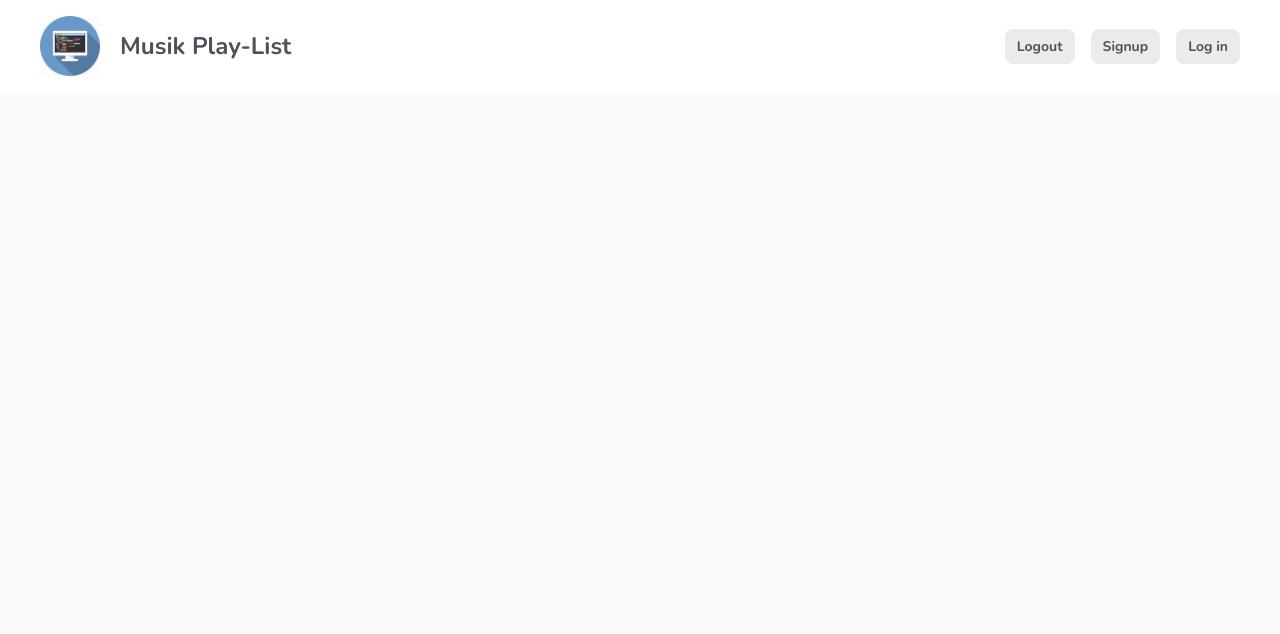
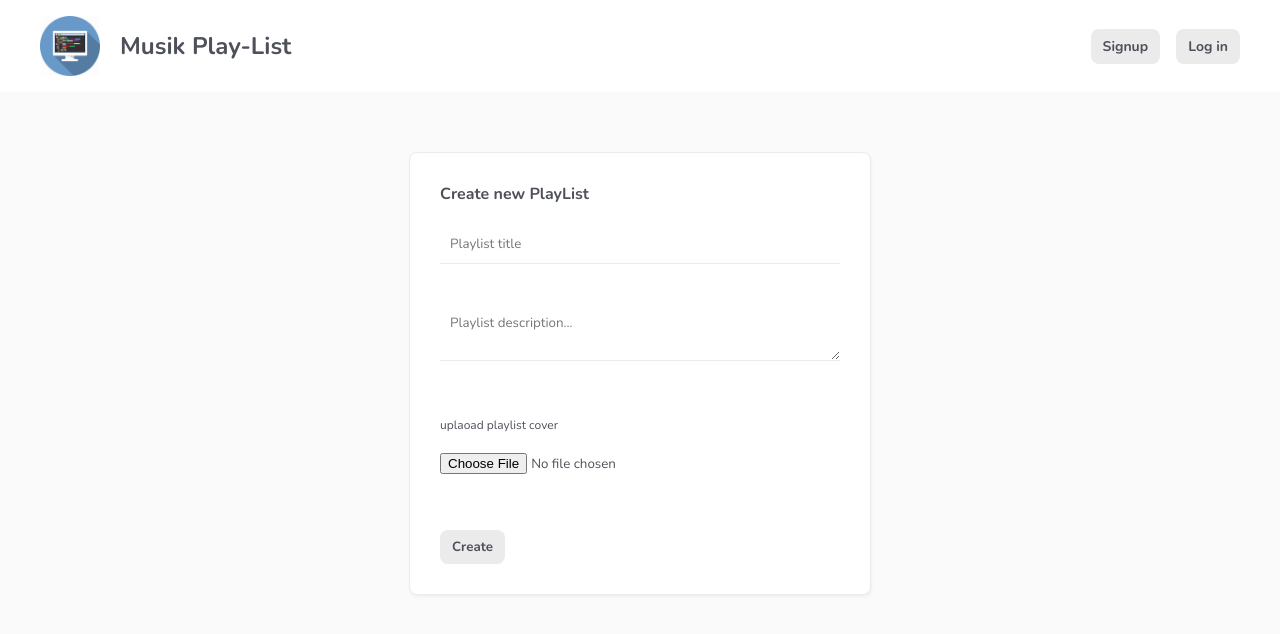
Before and after one commit to Bassam-Z/Musik-Playlists-Vue.js-Firbase, a Vue app: page /playlistes/create in a window 1280 px wide. Shown: the top 634 px of the page. Built offline with nearby package versions, Linux system fonts and the light colour scheme; no server answers.

Commit message:
Create Play List View mit logic und Style

```diff
--- a/src/components/Navbar.vue
+++ b/src/components/Navbar.vue
@@ -4,16 +4,44 @@
         <img src="../assets/favicon.png" alt="">
         <h1><router-link :to="{name: 'Home'}">Musik Play-List</router-link></h1>
         <div class="links">
-            <button>Logout</button>
-            <router-link class="btn" :to="{name: 'Signup'}">Signup</router-link>
-            <router-link class="btn" :to="{name: 'Login'}">Log in</router-link>
+            <div v-if="user">
+                <button @click="handelClick" >Logout</button>
+            </div>
+            <div v-else>
+                <router-link class="btn" :to="{name: 'Signup'}">Signup</router-link>
+                <router-link class="btn" :to="{name: 'Login'}">Log in</router-link>
+            </div>
         </div>
     </nav>
   </div>
 </template>
 
 <script>
+import { useRouter } from 'vue-router';
+import useLogout from '@/composables/useLogout';
+import getUser from '@/composables/getUser';
+
 export default {
+    setup(){
+        const {error, logout} = useLogout();
+
+        const router = useRouter()
+
+        //User Data Aufreuf
+        const { user } = getUser();
+
+        const handelClick = async () => {
+            await logout()
+            if(!error.value){
+                // context.emit('logout')
+                console.log('user logged out')
+                router.push({ name: 'Login'})
+            }
+        }
+
+        return {error, handelClick, user}
+
+    }
 
 }
 </script>
--- a/src/router/index.js
+++ b/src/router/index.js
@@ -2,22 +2,50 @@ import { createRouter, createWebHistory } from 'vue-router'
 import HomeView from '../views/HomeView.vue'
 import LoginView from '../views/auth/LoginView.vue'
 import SignupView from '@/views/auth/SignupView'
+import CreatePlaylistView from '@/views/Playlists/CreatePlaylistView'
+
+//auth guard
+// const requireAuth = (to, from, next) => {
+//   let user = projectAuth.currentUser
+//   console.log('current user in auth guard: ', user)
+//   if(!user){
+//     next({name: 'Home' })
+//   }else{
+//     next()
+//   }
+// }
+
+// const requireNoAuth = ( to, from, next) => {
+//   let user = projectAuth.currentUser
+//   if(user){
+//     next({name: 'Login' })
+//   }else{
+//     next()
+//   }
+// }
 
 const routes = [
   {
     path: '/',
     name: 'Home',
-    component: HomeView
+    component: HomeView,
+    // beforeEnter: requireNoAuth
   },
   {
     path: '/login',
     name: 'Login',
-    component: LoginView
+    component: LoginView,
+    // beforeEnter: requireAuth
   },
   {
     path: '/signup',
     name: 'Signup',
     component: SignupView
+  },
+  {
+    path: '/playlistes/create',
+    name: 'CreatePlayList',
+    component: CreatePlaylistView
   }
 ]
 
--- /dev/null
+++ b/src/views/Playlists/CreatePlaylistView.vue
@@ -0,0 +1,75 @@
+<template>
+  <form @submit.prevent="handleSubmit">
+    <h4>Create new PlayList</h4>
+    <input type="text" required placeholder="Playlist title" v-model="title">
+    <textarea required placeholder="Playlist description..." v-model="description"></textarea>
+
+    <!-- Playlist Foto hochladen -->
+    <label> uplaoad playlist cover </label>
+    <input type="file" @change="handleChange">
+    <div class="error"> {{ fileError }}</div>
+
+    <!-- Error handle -->
+    <!-- <div class="error">{{ error }}</div> -->
+    <button>Create</button>
+  </form>
+</template>
+
+<script>
+import { ref } from 'vue'
+export default {
+
+    setup() {
+        const title = ref('')
+        const description = ref('')
+        const file = ref(null)
+        const fileError = ref(null)
+
+        const handleSubmit  = () => {
+            if(file.value){
+                console.log(title.value, description.value, file.value )
+            }
+        }
+
+        //erlaubte file types
+        const types = [ 'image/png', 'image/jpeg']
+
+        const handleChange = (e) => {
+            const selected = e.target.files[0]
+            console.log(selected)
+
+            if(selected && types.includes(selected.type)){
+                file.value = selected
+                fileError.value = null
+            }else {
+                file.value = null
+                fileError.value = 'Please selct an image file (png or jpge)'
+            }
+        }
+        return {title, description, handleSubmit, handleChange, fileError}
+    }
+
+}
+</script>
+
+<style>
+form {
+    background: white;
+}
+
+input[type= "file"] {
+    border: 0;
+    padding: 0;
+}
+
+label {
+    font-size: 12px;
+    display: block;
+    margin-top: 30px;
+}
+
+button {
+    margin-top: 20px;
+}
+
+</style>
```
